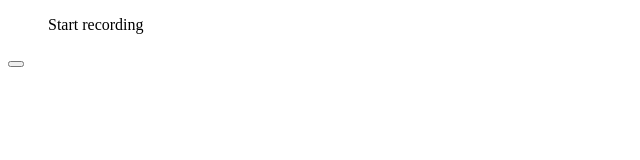
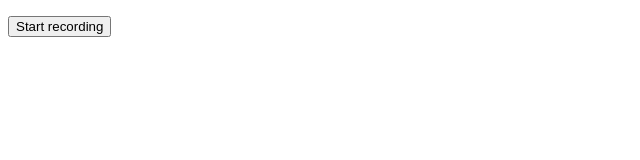
Before and after one commit to ulugbek15/speechrecognation, a plain HTML site: page index.html in a window 1280 px wide. Shown: the whole page, without its empty margins (0-640 px from the left). Drawn offline with Linux system fonts and the light colour scheme.

Commit message:
changed some bugs

```diff
--- a/index.html
+++ b/index.html
@@ -8,8 +8,8 @@
 </head>
 <body>
 
-    <ul id="list">Start recording</ul>
-    <button id="button" type="button"></button>
+    <ul id="list"></ul>
+    <button id="button" type="button">Start recording</button>
 
     <script src="./index.js"></script>
 </body>
```
